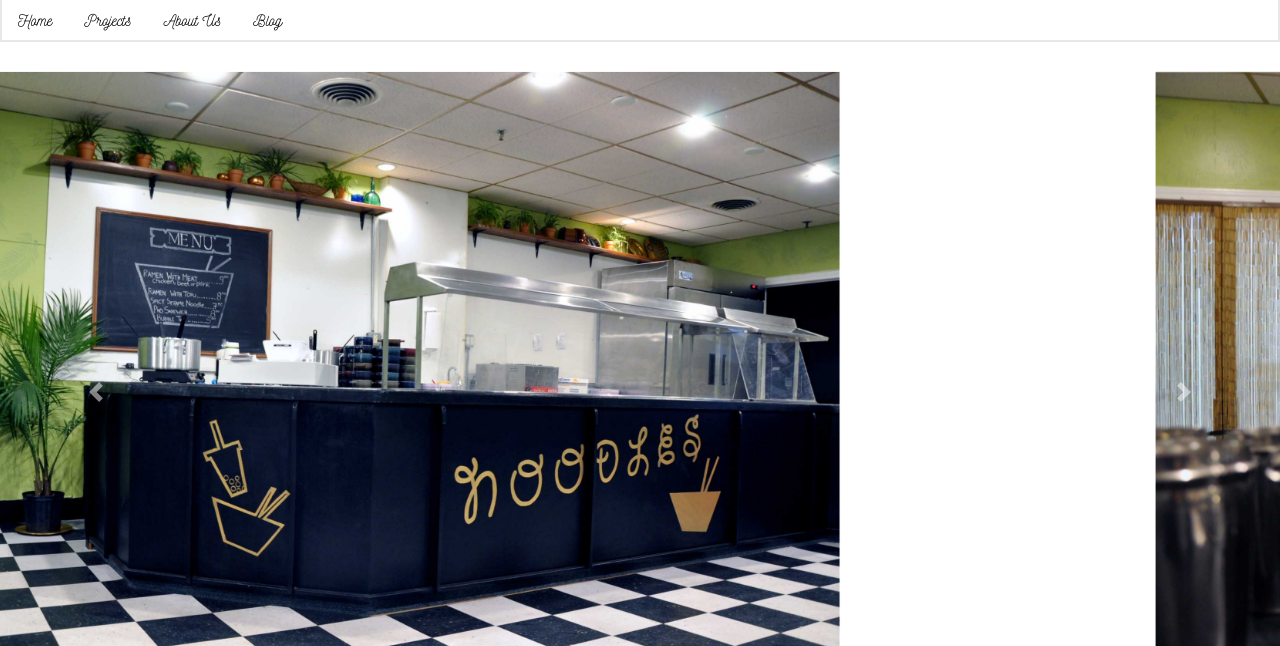
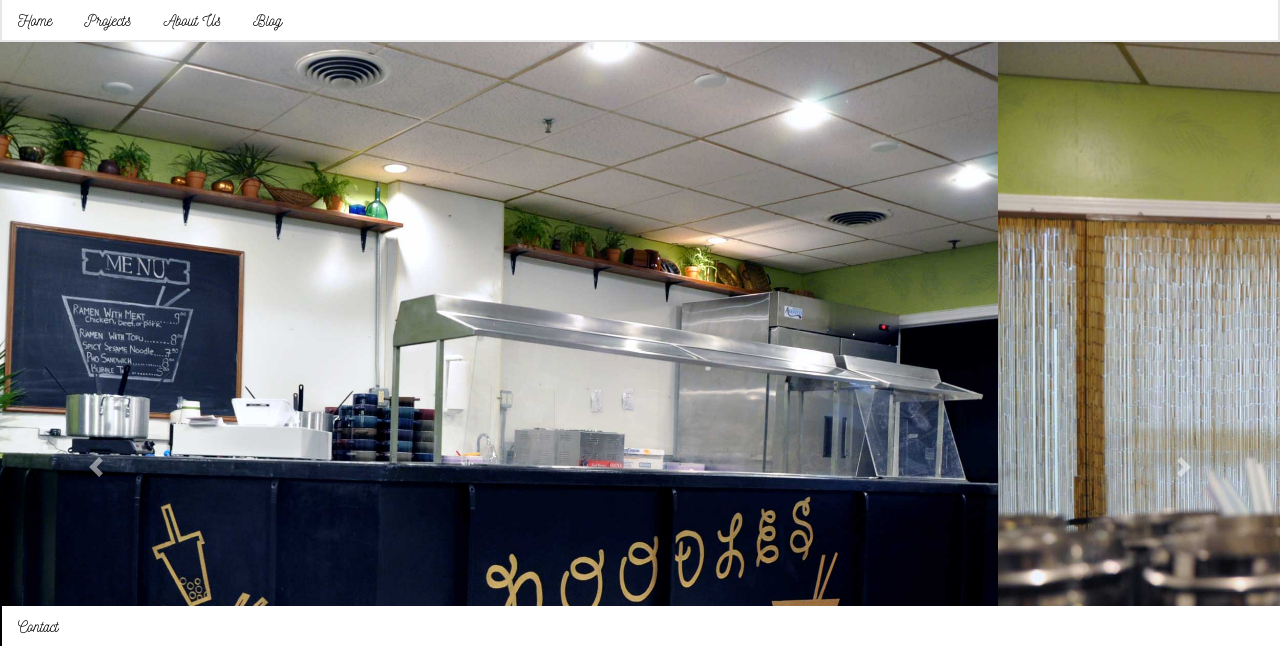
Before and after one commit to emeraldaly/fritz, a website: page public/index.html in a window 1280 px wide. Shown: the part 154-800 px from the top of the page. Drawn offline with nearby package versions, Linux system fonts and the light colour scheme.

Commit message:
added fixed bottom bar

```diff
--- a/public/css/style.css
+++ b/public/css/style.css
@@ -18,6 +18,17 @@ ul {
     background-color: white;
 }
 
+.nav-item-2 {
+  position: fixed;
+  bottom: 0;
+  width: 100%;
+  background-color: white;
+}
+
+.main {
+    margin-bottom: 30px;
+}
+
 
 .logo-block {
   max-width:150px;
@@ -27,12 +38,13 @@ ul {
 }
 
 .slider-block {
-  max-width: 80%;
-  max-height: 80%;
+  max-width: 100%;
+  max-height: 50%;
   display: block;
   margin: auto;
-  padding: 30px;
+  padding: 0px;
   width: 40%;
+
 }
 
   /* unvisited link */
--- a/public/index.html
+++ b/public/index.html
@@ -97,7 +97,7 @@
 
         <footer>
             <ul class="nav">
-                <li class="nav-item">
+                <li class="nav-item-2">
                     <a class="nav-link" href="#">Contact</a>
                 </li>
             </ul>
```
